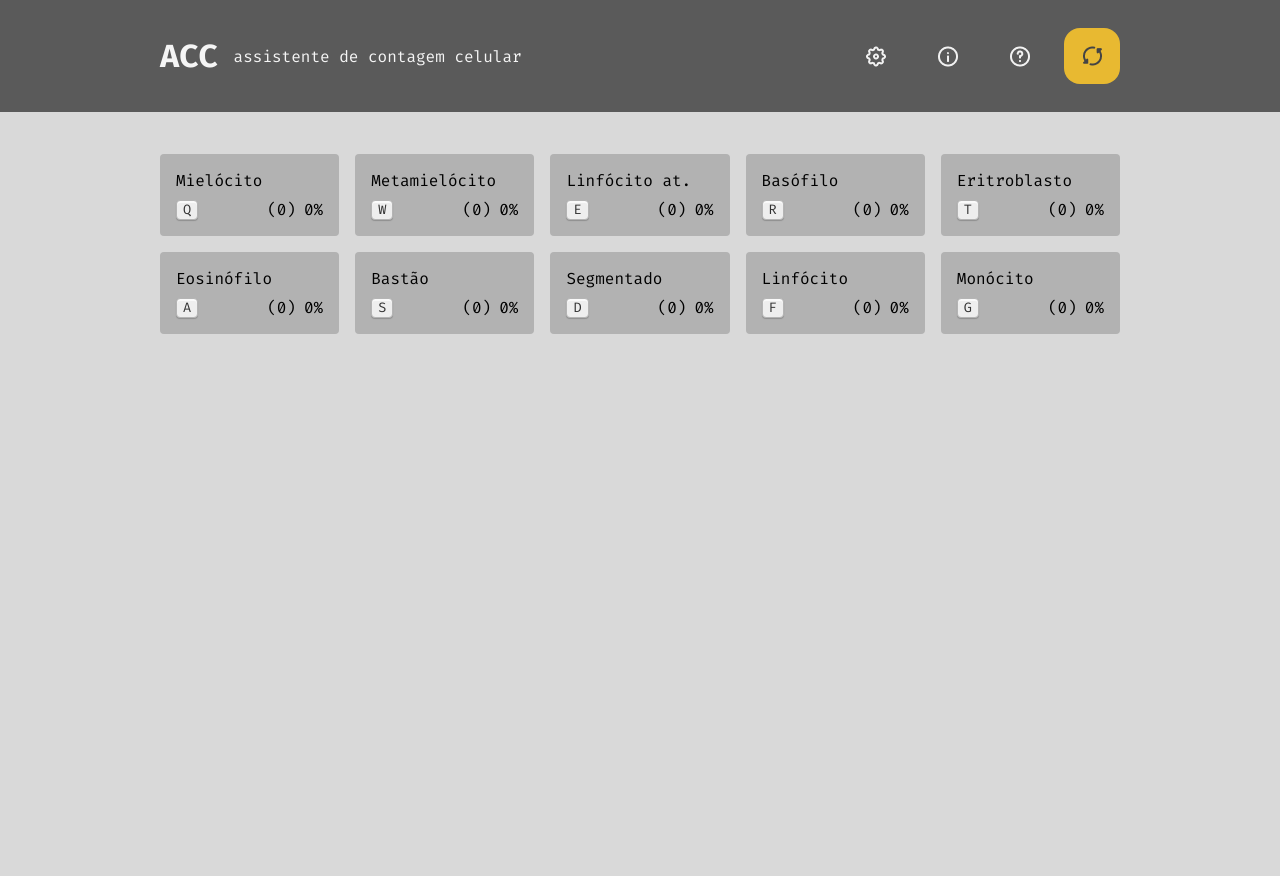
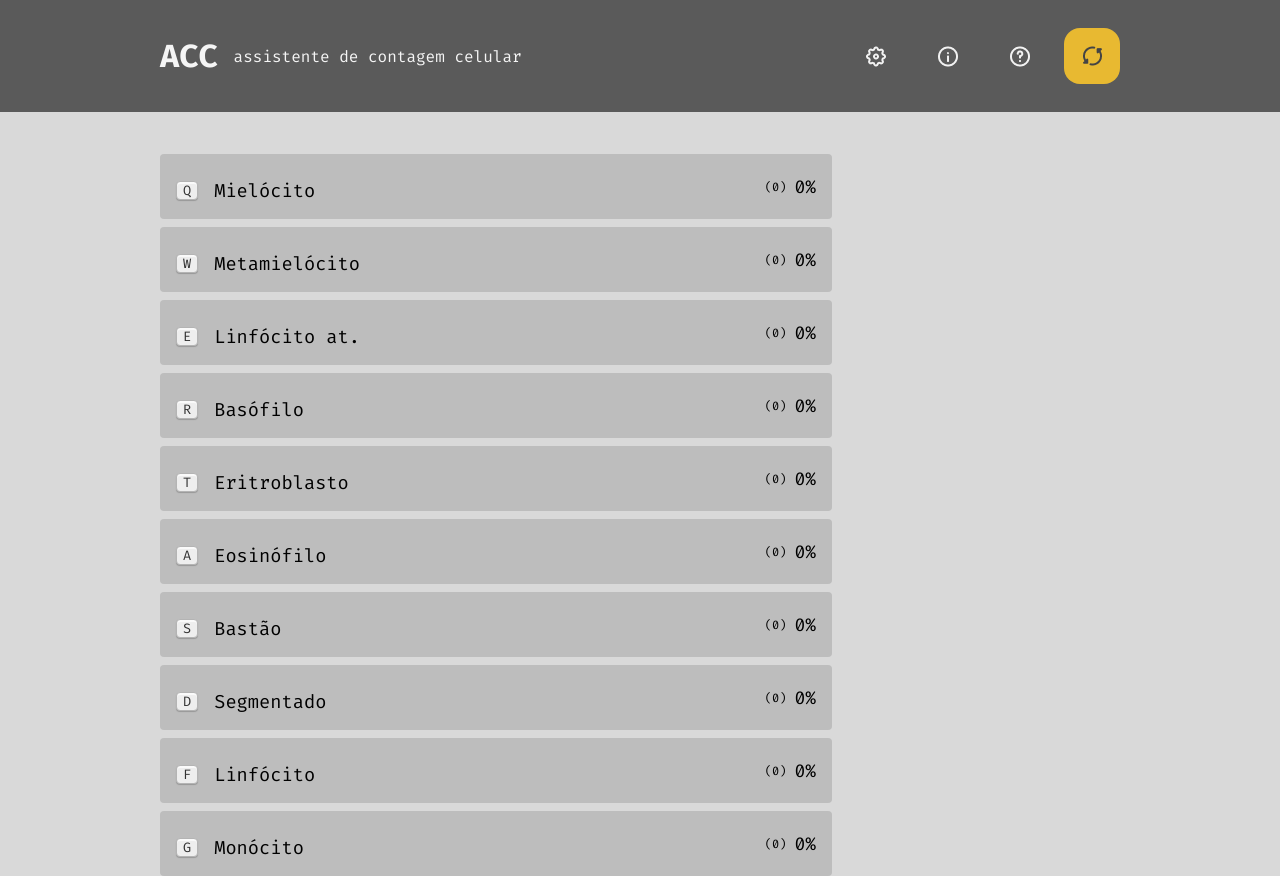
Before and after one commit to marlonnl/ACC, a React (Create React App) app: page / in a window 1280 px wide. Before the commit the page ends 800 px from the top, so only its background shows below. Built offline with nearby package versions, Linux system fonts and the light colour scheme; a web font is replaced by a local one.

Commit message:
💄 feat: estilização da listagem de células.

```diff
--- a/src/components/Cell/index.tsx
+++ b/src/components/Cell/index.tsx
@@ -1,5 +1,5 @@
 import { Key } from '../Kbd/styles'
-import { CardCount, CardInfo, CellCard } from './styles'
+import { AbsCount, CardCount, CardInfo, CellCard, RelCount } from './styles'
 
 type Props = {
   name: string
@@ -8,17 +8,30 @@ type Props = {
 
 const Cell = ({ name, ckey }: Props) => (
   <CellCard>
-    <div>
-      <p>{name}</p>
-    </div>
     <CardInfo>
       <Key>{ckey}</Key>
-      <CardCount>
-        <p>(0)</p>
-        <p>0%</p>
-      </CardCount>
+      <h3>{name}</h3>
     </CardInfo>
+    <CardCount>
+      <AbsCount>(0)</AbsCount>
+      <RelCount>0%</RelCount>
+    </CardCount>
   </CellCard>
 )
 
+// const Cell = ({ name, ckey }: Props) => (
+//   <CellCard>
+//     <div>
+//       <p>{name}</p>
+//     </div>
+//     <CardInfo>
+//       <Key>{ckey}</Key>
+//       <CardCount>
+//         <p>(0)</p>
+//         <p>0%</p>
+//       </CardCount>
+//     </CardInfo>
+//   </CellCard>
+// )
+
 export default Cell
--- a/src/components/Cell/styles.ts
+++ b/src/components/Cell/styles.ts
@@ -1,19 +1,52 @@
 import styled from 'styled-components'
 
+// export const CellCard = styled.div`
+//   background-color: rgb(189, 189, 189);
+//   padding: 16px;
+//   border-radius: 4px;
+// `
+
+// export const CardInfo = styled.div`
+//   display: flex;
+//   align-items: end;
+//   justify-content: space-between;
+//   margin-top: 8px;
+// `
+
+// export const CardCount = styled.div`
+//   display: flex;
+//   gap: 8px;
+// `
+
 export const CellCard = styled.div`
-  background-color: #b2b2b2;
+  background-color: rgb(189, 189, 189);
   padding: 16px;
   border-radius: 4px;
+  display: flex;
+  justify-content: space-between;
 `
 
 export const CardInfo = styled.div`
   display: flex;
-  align-items: end;
-  justify-content: space-between;
+  align-items: center;
+  gap: 16px;
   margin-top: 8px;
+
+  h3 {
+    font-weight: normal;
+  }
 `
 
 export const CardCount = styled.div`
   display: flex;
+  align-items: center;
   gap: 8px;
 `
+
+export const AbsCount = styled.span`
+  font-size: 12px;
+`
+
+export const RelCount = styled.span`
+  font-size: 18px;
+`
--- a/src/components/CellList/styles.ts
+++ b/src/components/CellList/styles.ts
@@ -1,8 +1,17 @@
 import styled from 'styled-components'
+
+// export const CellListContainer = styled.div`
+//   margin-top: 42px;
+//   display: grid;
+//   grid-template-columns: repeat(5, 1fr);
+//   gap: 16px;
+// `
 
 export const CellListContainer = styled.div`
   margin-top: 42px;
-  display: grid;
-  grid-template-columns: repeat(5, 1fr);
-  gap: 16px;
+  display: flex;
+  flex-direction: column;
+  gap: 8px;
+  width: 70%;
+  flex-wrap: wrap;
 `
```
